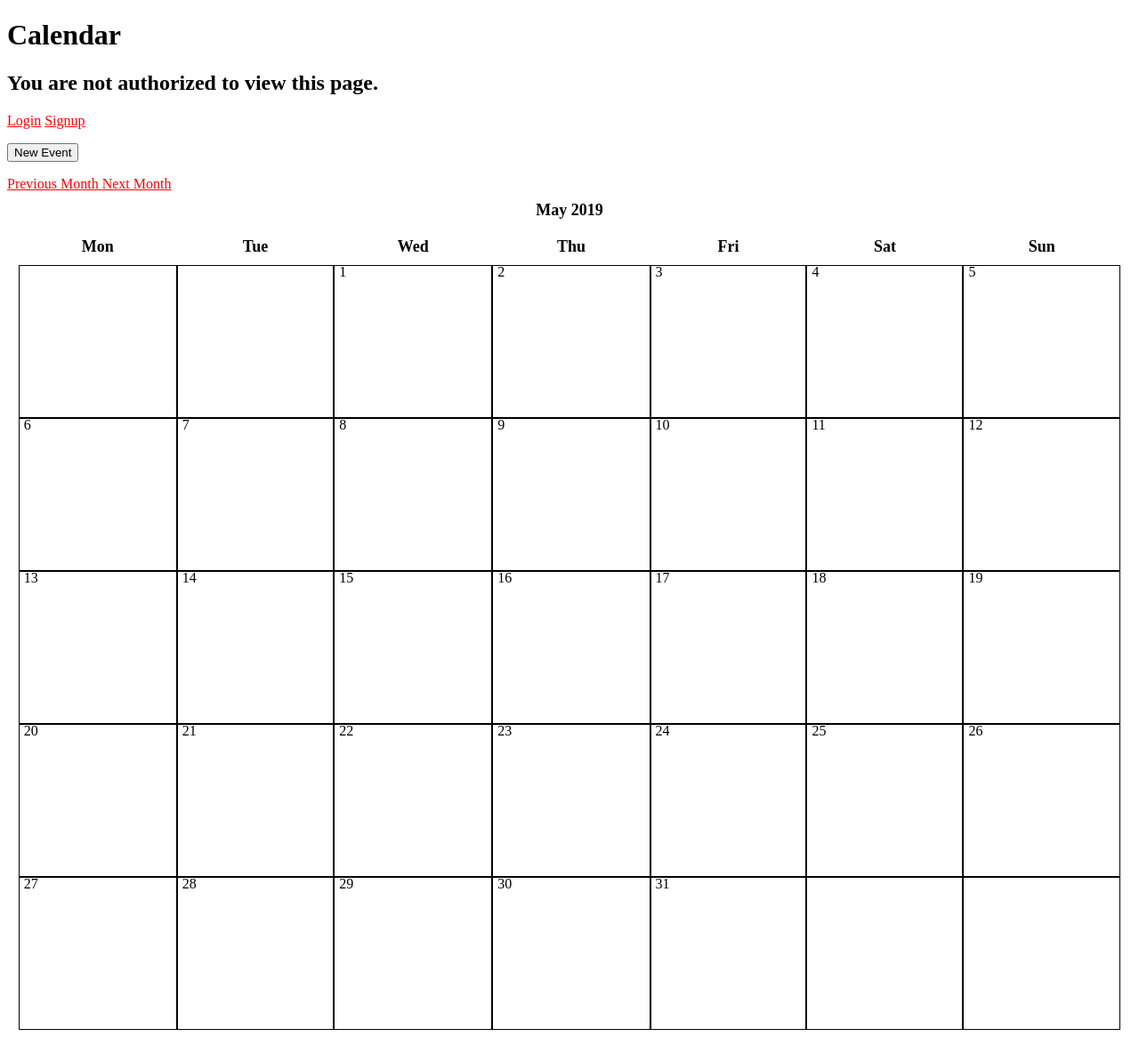
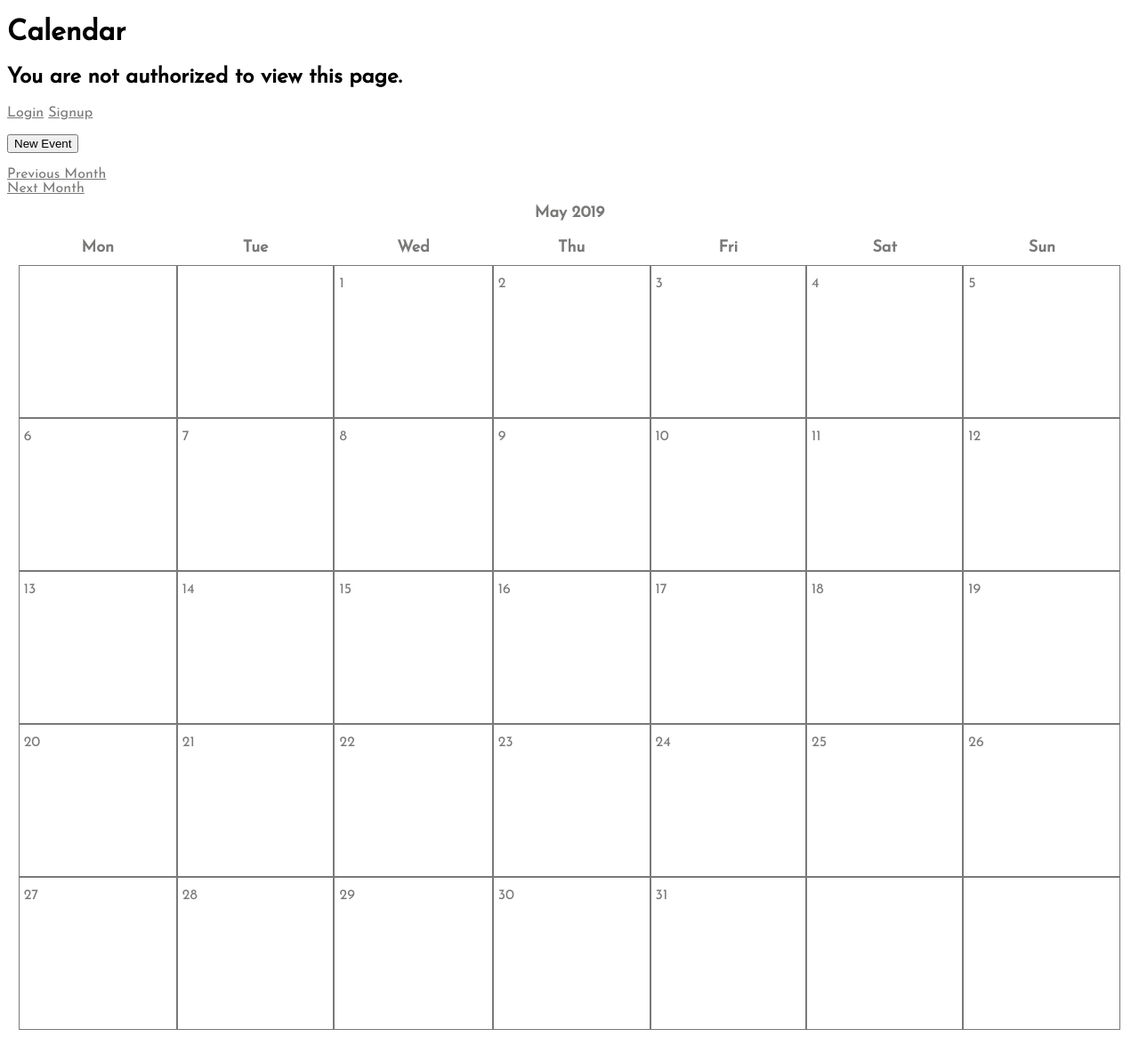
Before and after one commit to JakeBrackney/python_calendar, a Django app: page /calendar/ in a window 1280 px wide. Shown: the whole page at 89% size. Run offline with Django 3.2, Linux system fonts and the light colour scheme; data that the repository does not hold is empty; some libraries are stand-ins or nearby versions.

Commit message:
Styling changes

```diff
--- /dev/null
+++ b/Planning/Planning.txt
@@ -0,0 +1 @@
+django admin U/P admin/calendar
--- a/python_calendar/calendar_app/templates/calendar_app/base.html
+++ b/python_calendar/calendar_app/templates/calendar_app/base.html
@@ -11,6 +11,7 @@
   <!-- <link rel="stylesheet" href="https://maxcdn.bootstrapcdn.com/bootstrap/4.0.0/css/bootstrap.min.css">
   <link rel="stylesheet" href="https://use.fontawesome.com/releases/v5.0.10/css/all.css"> -->
   <link rel="stylesheet" href="{% static 'calendar_app/css/style.css' %}">
+  <link href="https://fonts.googleapis.com/css?family=Josefin+Sans" rel="stylesheet">
   <title>Django Calendar App</title>
 </head>
 <body>
--- a/python_calendar/static/calendar_app/css/style.css
+++ b/python_calendar/static/calendar_app/css/style.css
@@ -1,11 +1,16 @@
+body {
+  font-family: 'Josefin Sans', sans-serif;
+}
+
 .calendar {
   width: 98%;
   margin: auto;
   font-size: 13px;
+  color: #7A7978;
 }
 
 .calendar tr, .calendar td {
-  border: 1px solid black;
+  border: 1px solid #7A7978;
 }
 
 .calendar th {
@@ -20,12 +25,19 @@
   padding: 20px 0px 0px 5px;
 }
 
+.left, .right {
+  display: flex;
+  justify-content: space-between
+}
+
 .month {
   font-size: 25px;
 }
 
 .date {
   font-size: 16px;
+  margin-top: 5px;
+  position: absolute;
 }
 
 ul {
@@ -33,8 +45,16 @@
   padding: 0px 5px 0px 20px;
 }
 
+li {
+  list-style-type: none;
+  font-size: 16px;
+  font-weight: bold;
+  padding: 5px;
+  background-color: #90FFDC
+}
+
 a {
-  color: red;
+  color: #7A7978;
 }
 .event-form {
   color: black;
```
